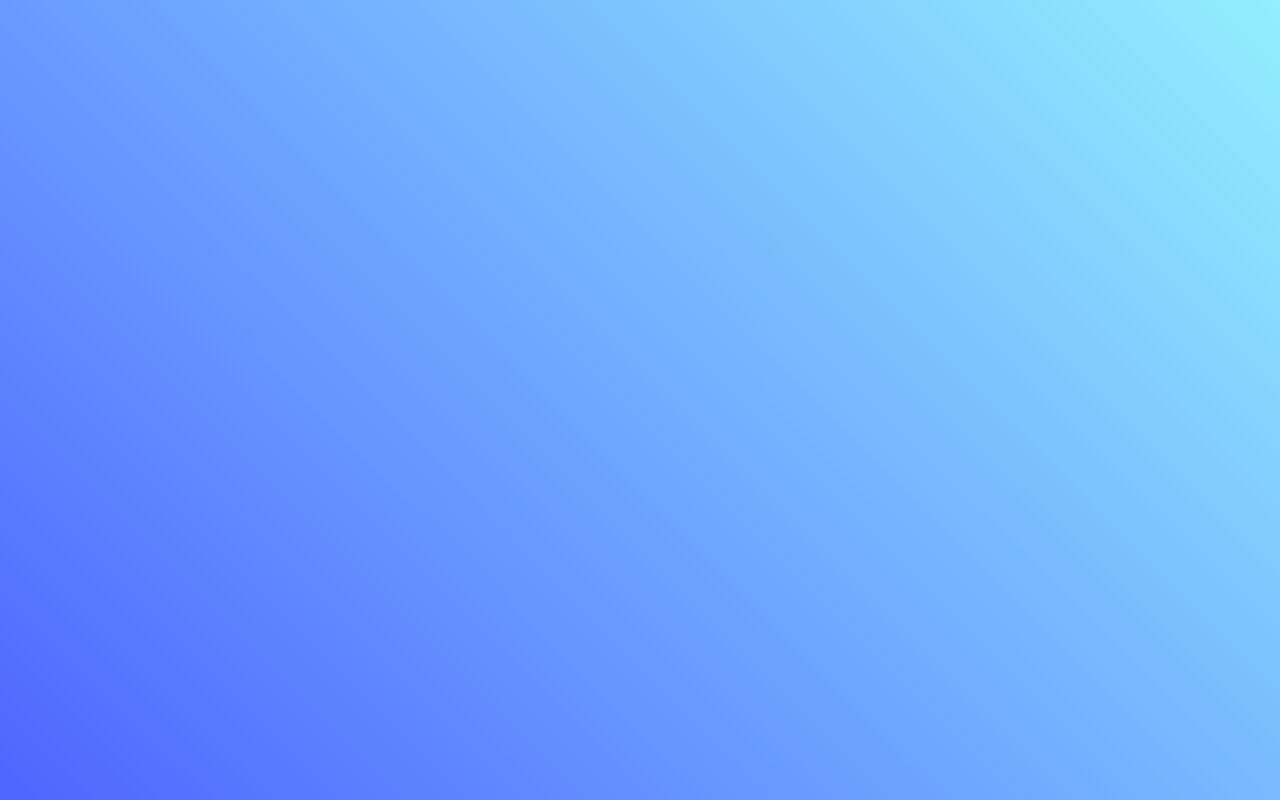
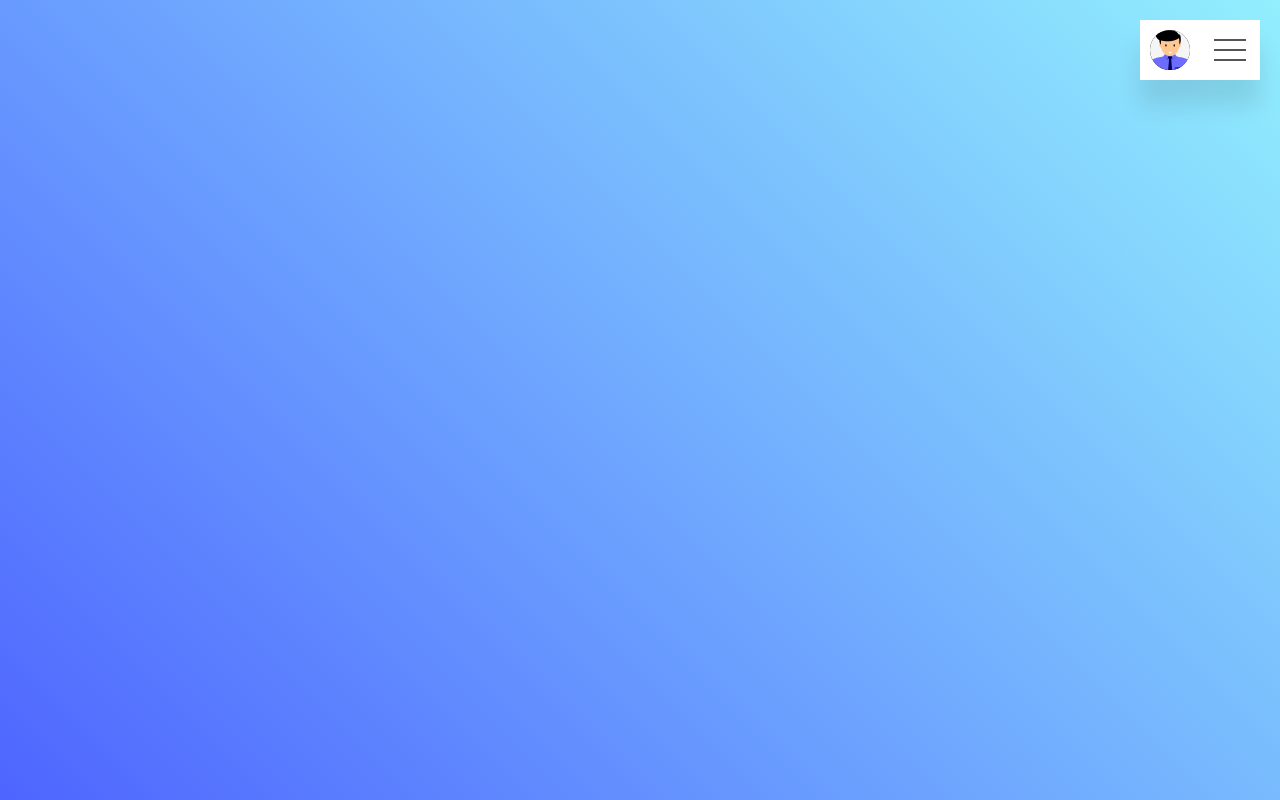
Before and after one commit to carlos485/dropdown-css, a plain HTML site: page index.html in a window 1280 px wide. Drawn offline with Linux system fonts and the light colour scheme.

Commit message:
added avatar and icon added

```diff
--- a/index.html
+++ b/index.html
@@ -9,7 +9,11 @@
 </head>
 <body>
   <div class="navigation">
-    <div class="userBx"></div>
+    <div class="userBx">
+      <div class="imgBx">
+        <img src="avatar.jpg" />
+      </div>
+    </div>
     <div class="menuToggle"></div>
   </div>
 </body>
--- a/styles.css
+++ b/styles.css
@@ -18,4 +18,65 @@ body {
   right: 20px;
   width: 120px;
   height: 60px;
+  background-color: #fff;
+  box-shadow: 0 25px 25px rgba(0,0,0,0.1);
+  display: flex;
+  justify-content: space-between;
 }
+
+.navigation .userBx {
+  position: relative;
+  width: 60px;
+  height: 60px;
+  background-color: #FFF;
+}
+
+.navigation .userBx .imgBx {
+  position: relative;
+  min-width: 60px;
+  height: 60px;
+  overflow: hidden;
+  background-color: #000;
+  border-radius: 50%;
+  border: 10px solid #FFF;
+}
+
+.navigation .userBx .imgBx img {
+  position: absolute;
+  top: 0;
+  left: 0;
+  width: 100%;
+  height: 100%;
+  object-fit: cover;
+}
+
+.navigation .menuToggle {
+  position: relative;
+  width: 60px;
+  height: 60px;
+  cursor: pointer;
+  display: flex;
+  justify-content: center;
+  align-items: center;
+}
+
+.navigation .menuToggle::before {
+  content: '';
+  position: absolute;
+  width: 32px;
+  height: 2px;
+  background-color: #555;
+  transform: translateY(-10px);
+  box-shadow: 0 10px #555;
+  transition: 0.5s;
+}
+
+.navigation .menuToggle::after {
+  content: '';
+  position: absolute;
+  width: 32px;
+  height: 2px;
+  background-color: #555;
+  transform: translateY(10px);
+  transition: 0.5s;
+}
```
Also changed, not shown: avatar.jpg (added), avatar.png (added).
